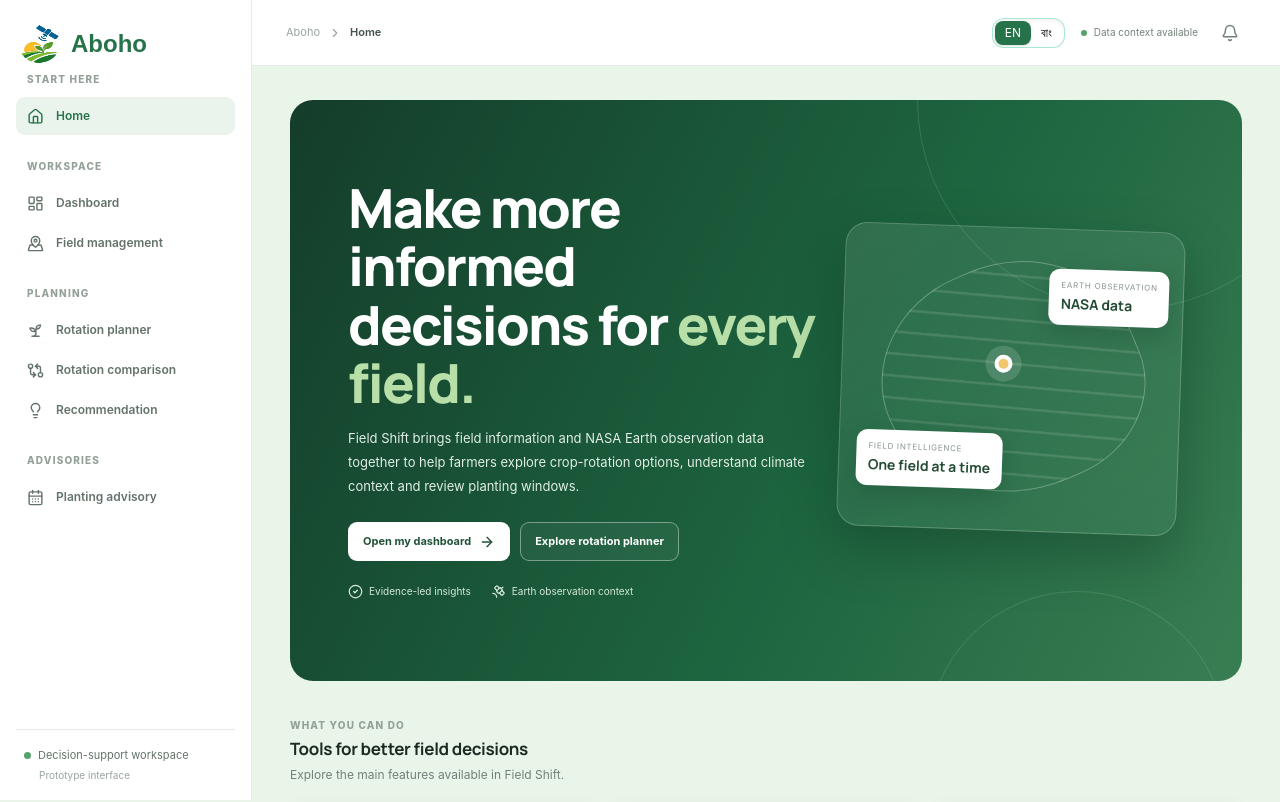
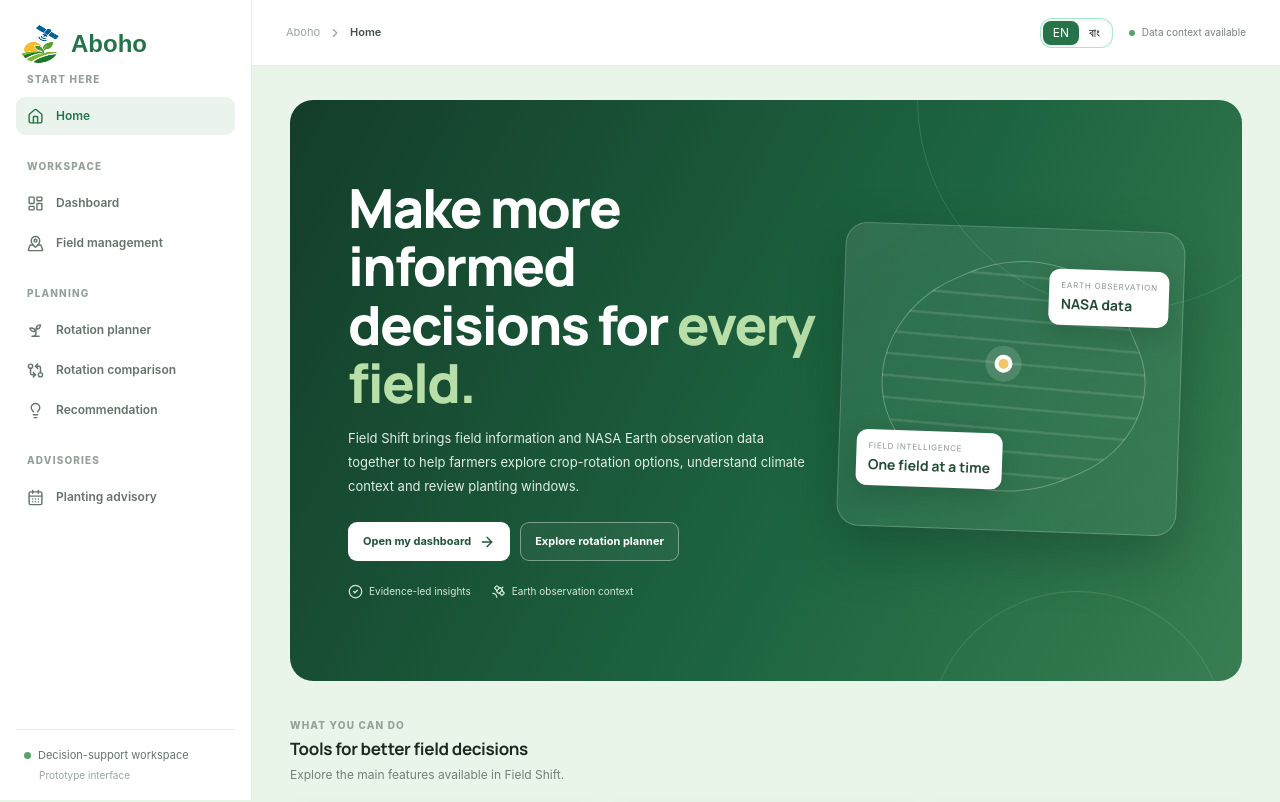
Before and after one commit to Ridwanulkarim/field-shift, a React (Vite) app in the folder frontend/: page / in a window 1280 px wide. Shown: the top 802 px of the page. Built offline with nearby package versions, Linux system fonts and the light colour scheme; a web font is replaced by a local one.

Commit message:
style: remove bell icon

```diff
--- a/frontend/src/layouts/MainLayout.jsx
+++ b/frontend/src/layouts/MainLayout.jsx
@@ -1,5 +1,5 @@
 import { NavLink, Outlet, useLocation } from "react-router";
-import { Menu, Bell, ChevronRight } from "lucide-react";
+import { Menu, ChevronRight } from "lucide-react";
 import { useState } from "react";
 import { navigation } from "../data/navigation";
 import logo from "../assets/logo.png";
@@ -149,14 +149,6 @@ const MainLayout = () => {
               <i />
               {t.dataAvailable}
             </span>
-
-            <button
-              className="icon-button"
-              aria-label={t.notifications}
-              title={t.notifications}
-            >
-              <Bell size={18} />
-            </button>
           </div>
         </header>
 
```
